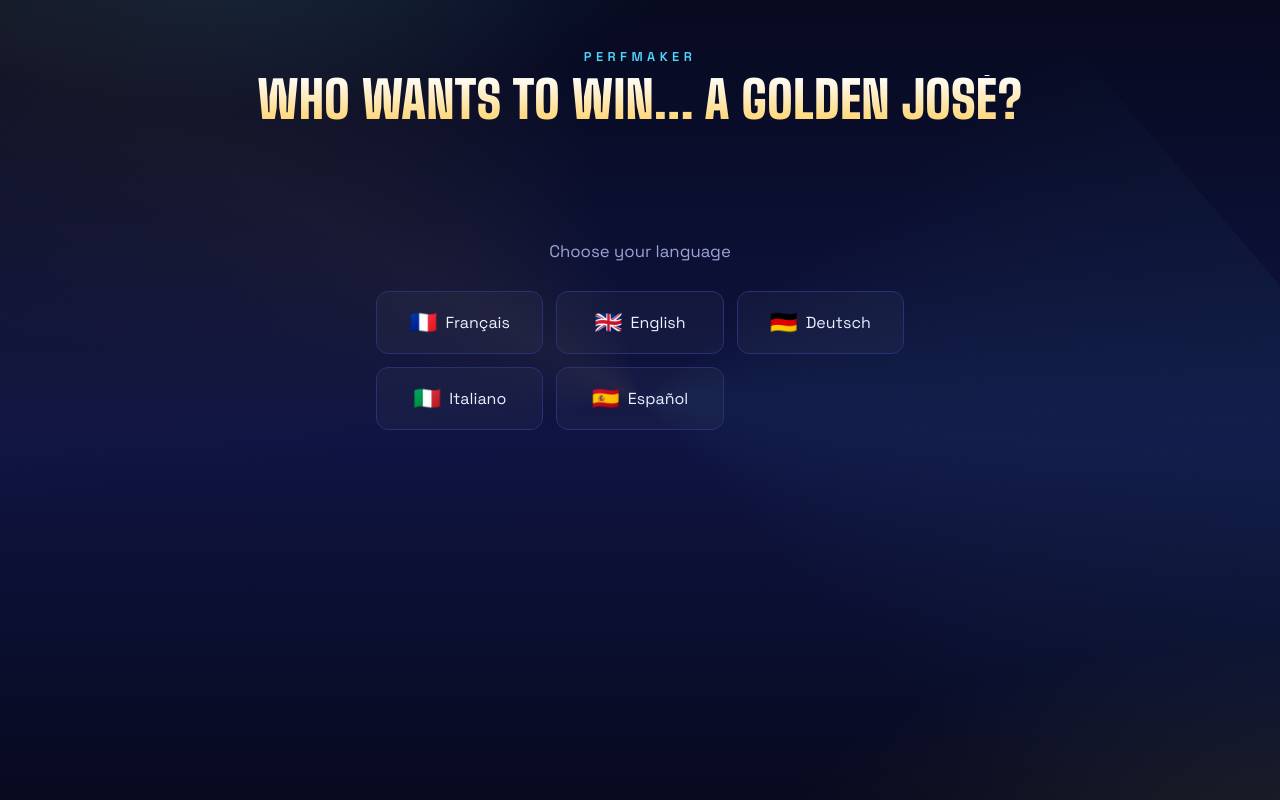
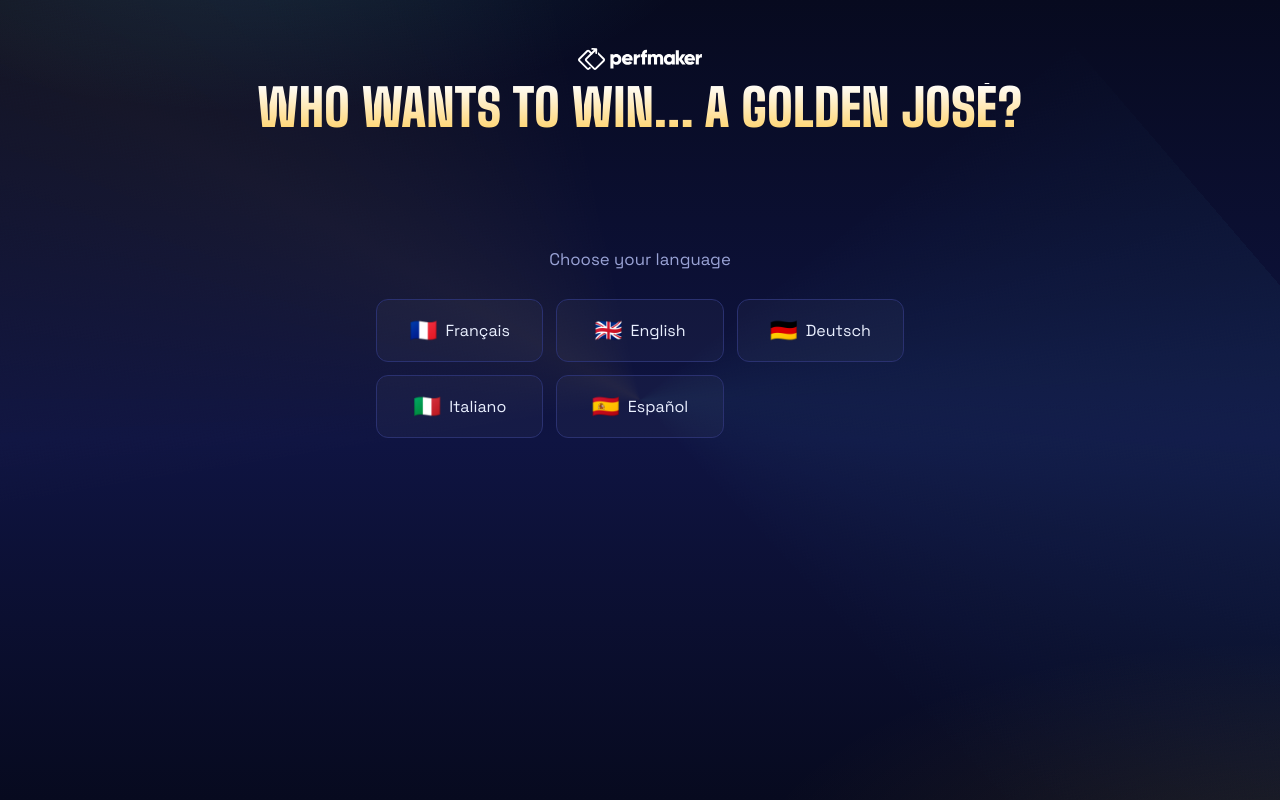
Before and after one commit to pierrick-lang/perfmaker-gold, a Next.js app: page / in a window 1280 px wide. Built offline with nearby package versions, Linux system fonts and the light colour scheme.

Commit message:
Add Perfmaker logo

```diff
--- a/app/admin/page.tsx
+++ b/app/admin/page.tsx
@@ -55,7 +55,7 @@ export default function AdminDashboard() {
     return (
       <div className="wrap">
         <header>
-          <p className="eyebrow">Perfmaker</p>
+          <img src="/logo.svg" alt="Perfmaker" className="logo-mark" />
           <h1>Dashboard admin</h1>
         </header>
         <div className="admin-gate">
@@ -78,7 +78,7 @@ export default function AdminDashboard() {
   return (
     <div className="wrap">
       <header>
-        <p className="eyebrow">Perfmaker</p>
+        <img src="/logo.svg" alt="Perfmaker" className="logo-mark" />
         <h1>Dashboard admin</h1>
         <p className="subtitle">{attempts?.length || 0} tentative(s) enregistrée(s)</p>
       </header>
--- a/app/globals.css
+++ b/app/globals.css
@@ -42,6 +42,7 @@ header{text-align:center; margin-bottom:clamp(1.5rem,4vw,2.5rem);}
   font-size:clamp(0.65rem,1.4vw,0.8rem); letter-spacing:0.35em; text-transform:uppercase;
   color:var(--cyan); font-weight:600; margin:0 0 0.6rem;
 }
+.logo-mark{ height:22px; width:auto; display:block; margin:0 auto 0.8rem; }
 h1{
   font-family:var(--font-display); font-weight:900; text-transform:uppercase;
   font-size:clamp(1.7rem,5.5vw,3.2rem); line-height:0.98; margin:0;
--- a/app/leaderboard/page.tsx
+++ b/app/leaderboard/page.tsx
@@ -34,7 +34,7 @@ export default function Leaderboard() {
   return (
     <div className="wrap">
       <header>
-        <p className="eyebrow">Perfmaker</p>
+        <img src="/logo.svg" alt="Perfmaker" className="logo-mark" />
         <h1>Classement général</h1>
         <p className="subtitle">Meilleur score, puis temps le plus rapide en cas d'égalité.</p>
       </header>
--- a/app/page.tsx
+++ b/app/page.tsx
@@ -206,7 +206,7 @@ export default function Home() {
       {screen === "lang" && (
         <>
           <header>
-            <p className="eyebrow">Perfmaker</p>
+            <img src="/logo.svg" alt="Perfmaker" className="logo-mark" />
             <h1>{ui.appTitle}</h1>
           </header>
           <section className="center-screen">
@@ -232,7 +232,7 @@ export default function Home() {
       {screen === "register" && (
         <>
           <header>
-            <p className="eyebrow">Perfmaker</p>
+            <img src="/logo.svg" alt="Perfmaker" className="logo-mark" />
             <h1>{ui.appTitle}</h1>
             <p className="subtitle">{ui.appSubtitle}</p>
           </header>
@@ -346,7 +346,7 @@ export default function Home() {
 
       {screen === "win" && (
         <section className="end-screen">
-          <p className="eyebrow">Perfmaker</p>
+          <img src="/logo.svg" alt="Perfmaker" className="logo-mark" />
           <p className="trophy">{ui.winTitle}</p>
           <p className="score">
             {score} / {TOTAL_QUESTIONS} {ui.scoreLabel} · {formatDuration(finalDurationMs)}
@@ -363,7 +363,7 @@ export default function Home() {
 
       {screen === "gameover" && (
         <section className="end-screen">
-          <p className="eyebrow">Perfmaker</p>
+          <img src="/logo.svg" alt="Perfmaker" className="logo-mark" />
           <p className="gameover-title">{ui.almostTitle}</p>
           <p className="gameover-msg">{ui.almostMsg}</p>
           <p className="score">
```
Also changed, not shown: public/logo.svg (added).
